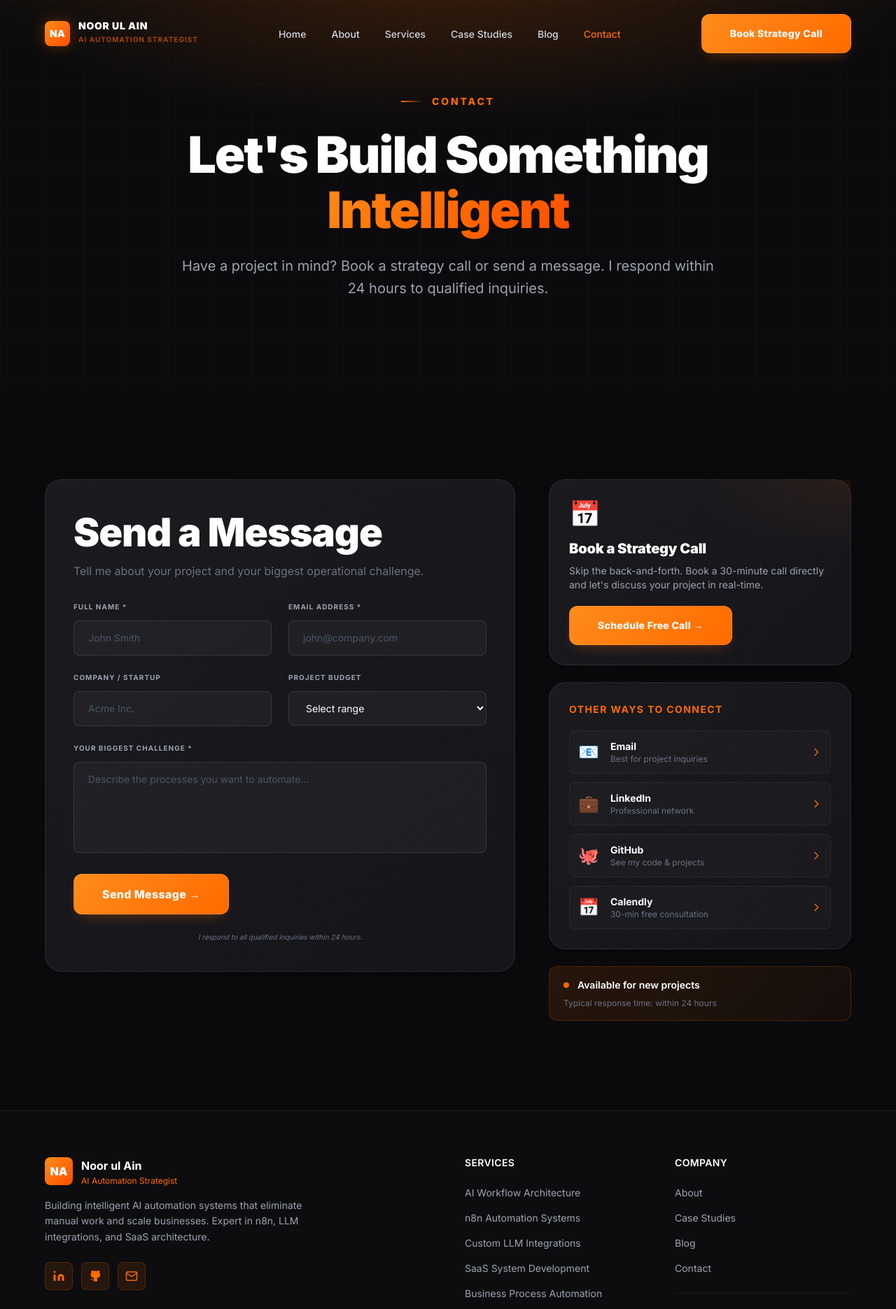
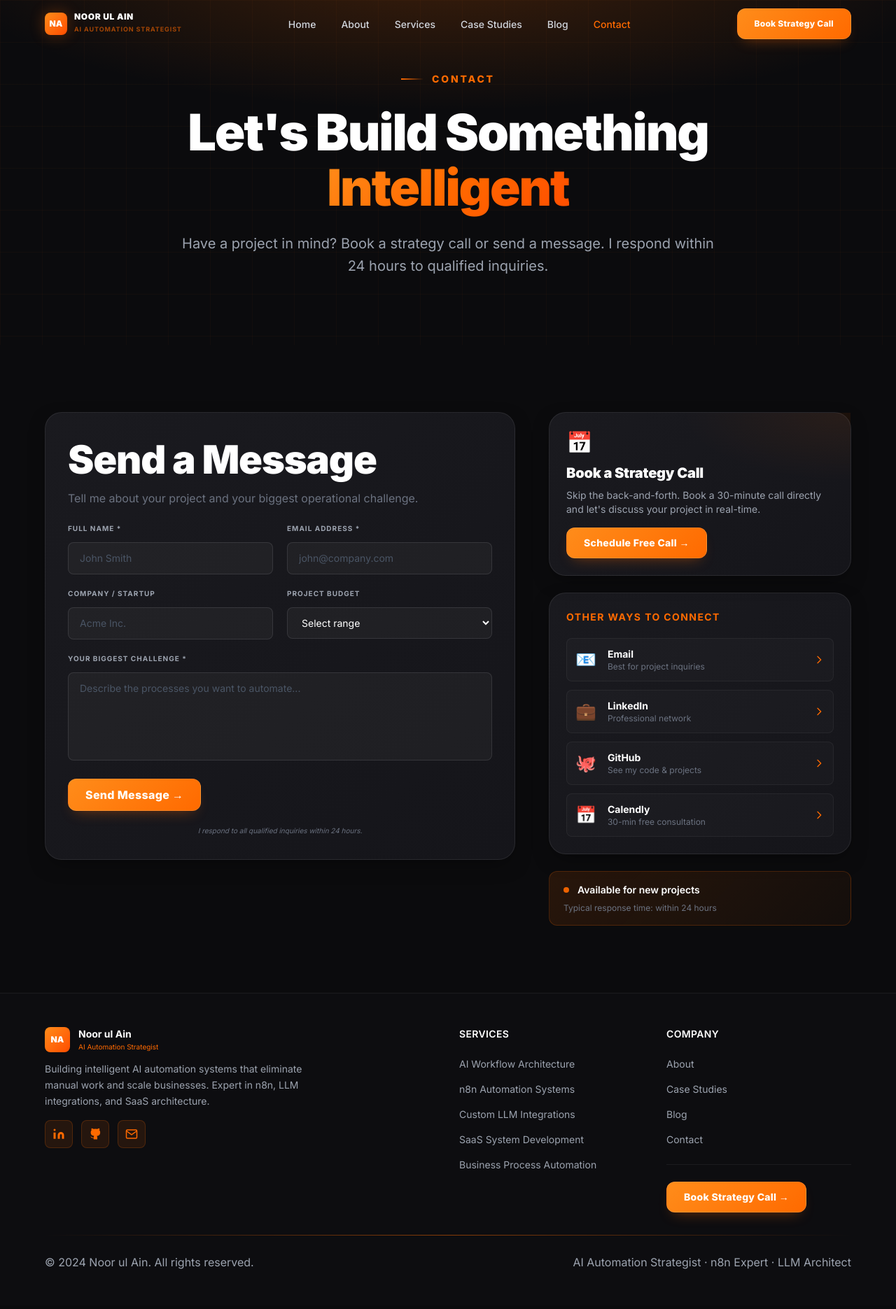
Before and after one commit to Noor-Ul-ain68/Noorulain.me, a Next.js app: page /contact in a window 1280 px wide. Shown: the top 1871 px of the page at 70% size. Built offline with nearby package versions, Linux system fonts and the light colour scheme.

Commit message:
Refine website layout for a more compact, balanced, and premium desktop/mobile density

```diff
--- a/src/app/contact/ContactClient.tsx
+++ b/src/app/contact/ContactClient.tsx
@@ -19,7 +19,7 @@ export default function ContactClient() {
         setSubmitted(true);
     };
 
-    const inputClass = `w-full px-5 py-3.5 rounded-lg text-sm outline-none transition-all focus:ring-1 placeholder-gray-600`;
+    const inputClass = `w-full px-4 py-3 rounded-lg text-sm outline-none transition-all focus:ring-1 placeholder-gray-600`;
     const inputStyle = {
         background: 'rgba(255,255,255,0.04)',
         border: '1px solid rgba(255,255,255,0.1)',
@@ -29,7 +29,7 @@ export default function ContactClient() {
     return (
         <>
             {/* HERO */}
-            <section className="section-pad relative overflow-hidden tech-grid pt-32 lg:pt-48">
+            <section className="section-pad relative overflow-hidden tech-grid pt-24 lg:pt-36">
                 <div className="absolute inset-0 gradient-radial-orange pointer-events-none" />
                 <div className="container-custom relative z-10 text-center">
                     <div className="max-w-3xl mx-auto">
@@ -50,9 +50,9 @@ export default function ContactClient() {
                     <div className="grid grid-cols-1 lg:grid-cols-5 gap-12">
                         {/* Contact Form */}
                         <div className="lg:col-span-3 order-first lg:order-none">
-                            <div className="card p-6 sm:p-8 md:p-10">
+                            <div className="card p-5 sm:p-7 md:p-8">
                                 <h2 className="mb-2">Send a Message</h2>
-                                <p className="text-sm sm:text-base mb-8" style={{ color: '#6B7280' }}>
+                                <p className="text-sm sm:text-base mb-6" style={{ color: '#6B7280' }}>
                                     Tell me about your project and your biggest operational challenge.
                                 </p>
 
@@ -73,8 +73,8 @@ export default function ContactClient() {
                                         </a>
                                     </div>
                                 ) : (
-                                    <form onSubmit={handleSubmit} className="space-y-6">
-                                        <div className="grid grid-cols-1 sm:grid-cols-2 gap-6">
+                                    <form onSubmit={handleSubmit} className="space-y-5">
+                                        <div className="grid grid-cols-1 sm:grid-cols-2 gap-5">
                                             <div>
                                                 <label
                                                     className="block text-[10px] font-bold uppercase tracking-widest mb-3"
@@ -111,7 +111,7 @@ export default function ContactClient() {
                                             </div>
                                         </div>
 
-                                        <div className="grid grid-cols-1 sm:grid-cols-2 gap-6">
+                                        <div className="grid grid-cols-1 sm:grid-cols-2 gap-5">
                                             <div>
                                                 <label
                                                     className="block text-[10px] font-bold uppercase tracking-widest mb-3"
@@ -178,7 +178,7 @@ export default function ContactClient() {
                                             />
                                         </div>
 
-                                        <button type="submit" className="btn-orange w-full text-base py-5">
+                                        <button type="submit" className="btn-orange w-full text-base py-4">
                                             <span>Send Message →</span>
                                         </button>
                                         <p className="text-[10px] text-center italic" style={{ color: '#6B7280' }}>
@@ -192,7 +192,7 @@ export default function ContactClient() {
                         {/* Sidebar */}
                         <div className="lg:col-span-2 space-y-6">
                             {/* Book Call */}
-                            <div className="card p-7 relative">
+                            <div className="card p-6 relative">
                                 <div
                                     className="absolute inset-0 pointer-events-none"
                                     style={{
@@ -201,9 +201,9 @@ export default function ContactClient() {
                                     }}
                                 />
                                 <div className="relative z-10">
-                                    <div className="text-4xl mb-4">📅</div>
+                                    <div className="text-3xl mb-3">📅</div>
                                     <h3 className="text-xl font-black text-white mb-2">Book a Strategy Call</h3>
-                                    <p className="text-sm mb-5" style={{ color: '#9CA3AF' }}>
+                                    <p className="text-sm mb-4" style={{ color: '#9CA3AF' }}>
                                         Skip the back-and-forth. Book a 30-minute call directly and let&apos;s discuss your
                                         project in real-time.
                                     </p>
@@ -219,7 +219,7 @@ export default function ContactClient() {
                             </div>
 
                             {/* Contact Methods */}
-                            <div className="card p-7">
+                            <div className="card p-6">
                                 <h3
                                     className="text-sm font-bold uppercase tracking-widest mb-5"
                                     style={{ color: '#FF6A00' }}
--- a/src/app/globals.css
+++ b/src/app/globals.css
@@ -161,7 +161,7 @@
     color: white;
     font-weight: 800;
     border-radius: 12px;
-    padding: 16px 40px;
+    padding: 10px 24px;
     display: inline-flex;
     align-items: center;
     justify-content: center;
@@ -172,7 +172,7 @@
     position: relative;
     overflow: hidden;
     text-decoration: none;
-    min-height: 56px;
+    min-height: 44px;
     width: 100%;
     letter-spacing: 0.02em;
     box-shadow: 0 10px 20px -10px rgba(255, 106, 0, 0.4);
@@ -212,7 +212,7 @@
     color: #FFFFFF;
     font-weight: 800;
     border-radius: 12px;
-    padding: 16px 40px;
+    padding: 10px 24px;
     display: inline-flex;
     align-items: center;
     justify-content: center;
@@ -221,7 +221,7 @@
     border: 1px solid rgba(255, 255, 255, 0.15);
     cursor: pointer;
     text-decoration: none;
-    min-height: 56px;
+    min-height: 44px;
     width: 100%;
     letter-spacing: 0.02em;
   }
@@ -260,13 +260,13 @@
 
   /* SECTION PADDING - Responsive Standard */
   .section-pad {
-    padding-top: 80px;
-    padding-bottom: 80px;
+    padding-top: 60px;
+    padding-bottom: 60px;
   }
 
   .section-pad-sm {
-    padding-top: 56px;
-    padding-bottom: 56px;
+    padding-top: 40px;
+    padding-bottom: 40px;
   }
 
   @media (min-width: 768px) {
@@ -283,13 +283,13 @@
 
   @media (min-width: 1280px) {
     .section-pad {
-      padding-top: 128px;
-      padding-bottom: 128px;
+      padding-top: 96px;
+      padding-bottom: 96px;
     }
 
     .section-pad-sm {
-      padding-top: 80px;
-      padding-bottom: 80px;
+      padding-top: 60px;
+      padding-bottom: 60px;
     }
   }
 
--- a/src/components/layout/Footer.tsx
+++ b/src/components/layout/Footer.tsx
@@ -20,20 +20,20 @@ const FooterLinks = {
 export default function Footer() {
     return (
         <footer className="border-t" style={{ borderColor: 'rgba(255,255,255,0.06)', background: '#0D0D10' }}>
-            <div className="container-custom py-12 lg:py-16">
-                <div className="grid grid-cols-1 md:grid-cols-2 lg:grid-cols-4 gap-12 mb-12">
+            <div className="container-custom py-10 lg:py-12">
+                <div className="grid grid-cols-1 md:grid-cols-2 lg:grid-cols-4 gap-8 mb-8">
                     {/* Brand Column */}
                     <div className="lg:col-span-2 flex flex-col items-center text-center lg:items-start lg:text-left">
-                        <Link href="/" className="flex items-center gap-3 mb-4 w-fit">
-                            <div className="w-10 h-10 rounded-lg flex items-center justify-center font-black text-white" style={{ background: 'linear-gradient(135deg, #FF8C1A, #FF4D00)' }}>
+                        <Link href="/" className="flex items-center gap-3 mb-3 w-fit">
+                            <div className="w-9 h-9 rounded-lg flex items-center justify-center font-black text-white text-xs" style={{ background: 'linear-gradient(135deg, #FF8C1A, #FF4D00)' }}>
                                 NA
                             </div>
                             <div className="text-left">
-                                <p className="text-white font-bold">Noor ul Ain</p>
-                                <p className="text-xs" style={{ color: '#FF6A00' }}>AI Automation Strategist</p>
+                                <p className="text-white font-bold text-sm">Noor ul Ain</p>
+                                <p className="text-[10px]" style={{ color: '#FF6A00' }}>AI Automation Strategist</p>
                             </div>
                         </Link>
-                        <p className="text-sm leading-relaxed mb-6 max-w-sm" style={{ color: '#9CA3AF' }}>
+                        <p className="text-sm leading-relaxed mb-4 max-w-sm" style={{ color: '#9CA3AF' }}>
                             Building intelligent AI automation systems that eliminate manual work and scale businesses. Expert in n8n, LLM integrations, and SaaS architecture.
                         </p>
                         <div className="flex items-center gap-3 mb-8 lg:mb-0">
--- a/src/components/layout/Navbar.tsx
+++ b/src/components/layout/Navbar.tsx
@@ -30,18 +30,31 @@ export default function Navbar() {
 
     return (
         <header
-            className={`fixed top-0 left-0 right-0 z-50 transition-all duration-500 ${isScrolled ? 'glass border-b border-white/5 py-2 lg:py-3' : 'bg-transparent py-3 lg:py-5'
+            className={`fixed top-0 left-0 right-0 z-50 transition-all duration-500 ${isScrolled ? 'glass border-b border-white/5 py-1 lg:py-1.5' : 'bg-transparent py-2 lg:py-3'
                 }`}
         >
             <nav className="container-custom flex items-center justify-between">
+                {/* Mobile Hamburger - Moved to left */}
+                <button
+                    onClick={() => setIsMobileOpen(true)}
+                    className="lg:hidden p-2 rounded-lg text-white/80 hover:text-white transition-colors relative z-50 w-9 h-9 flex items-center justify-center bg-white/5 border border-white/10"
+                    aria-label="Open navigation"
+                >
+                    <div className="w-5 relative h-4 flex flex-col justify-between">
+                        <span className="h-0.5 w-full bg-current rounded-full" />
+                        <span className="h-0.5 w-4/5 bg-current rounded-full ml-auto" />
+                        <span className="h-0.5 w-full bg-current rounded-full" />
+                    </div>
+                </button>
+
                 {/* Logo */}
-                <Link href="/" className="flex items-center gap-3 group">
-                    <div className="relative w-9 h-9 rounded-lg flex items-center justify-center animate-pulse-glow" style={{ background: 'linear-gradient(135deg, #FF8C1A, #FF4D00)' }}>
-                        <span className="text-white font-black text-sm relative z-10">NA</span>
+                <Link href="/" className="flex items-center gap-2.5 group">
+                    <div className="relative w-8 h-8 rounded-lg flex items-center justify-center animate-pulse-glow" style={{ background: 'linear-gradient(135deg, #FF8C1A, #FF4D00)' }}>
+                        <span className="text-white font-black text-xs relative z-10">NA</span>
                     </div>
                     <div className="hidden sm:block">
-                        <p className="text-white font-black text-sm uppercase tracking-wider leading-none group-hover:text-gradient-orange transition-all">Noor ul Ain</p>
-                        <p className="text-[10px] mt-1 font-bold tracking-[0.1em] uppercase opacity-60" style={{ color: '#FF6A00' }}>AI Automation Strategist</p>
+                        <p className="text-white font-black text-xs uppercase tracking-wider leading-none group-hover:text-gradient-orange transition-all">Noor ul Ain</p>
+                        <p className="text-[9px] mt-1 font-bold tracking-[0.1em] uppercase opacity-60" style={{ color: '#FF6A00' }}>AI Automation Strategist</p>
                     </div>
                 </Link>
 
@@ -51,7 +64,7 @@ export default function Navbar() {
                         <li key={item.href}>
                             <Link
                                 href={item.href}
-                                className={`px-4 py-2 rounded-lg text-sm font-medium transition-all duration-200 ${pathname === item.href
+                                className={`px-4 py-1.5 rounded-lg text-sm font-medium transition-all duration-200 ${pathname === item.href
                                     ? 'text-orange-400'
                                     : 'text-gray-300 hover:text-white hover:bg-white/5'
                                     }`}
@@ -65,23 +78,10 @@ export default function Navbar() {
 
                 {/* CTA Button */}
                 <div className="hidden lg:flex items-center gap-3">
-                    <a href={SITE_CONFIG.calendly} target="_blank" rel="noopener noreferrer" className="btn-orange text-sm">
+                    <a href={SITE_CONFIG.calendly} target="_blank" rel="noopener noreferrer" className="btn-orange text-xs py-1.5 px-6 min-h-[38px] transition-all">
                         <span>Book Strategy Call</span>
                     </a>
                 </div>
-
-                {/* Mobile Hamburger */}
-                <button
-                    onClick={() => setIsMobileOpen(true)}
-                    className="lg:hidden p-2 rounded-lg text-white/80 hover:text-white transition-colors relative z-50 w-10 h-10 flex items-center justify-center bg-white/5 border border-white/10"
-                    aria-label="Open navigation"
-                >
-                    <div className="w-6 relative h-5 flex flex-col justify-between">
-                        <span className="h-0.5 w-full bg-current rounded-full" />
-                        <span className="h-0.5 w-4/5 bg-current rounded-full ml-auto" />
-                        <span className="h-0.5 w-full bg-current rounded-full" />
-                    </div>
-                </button>
             </nav>
 
             {/* Backdrop Overlay */}
@@ -151,6 +151,6 @@ export default function Navbar() {
                     </div>
                 </div>
             </aside>
-        </header>
+        </header >
     );
 }
```
Also changed, not shown: src/app/about/page.tsx (+12 -12 lines), src/app/blog/page.tsx (+9 -9 lines), src/app/case-studies/page.tsx (+10 -10 lines), src/app/page.tsx (+10 -10 lines), src/app/services/page.tsx (+12 -12 lines).
